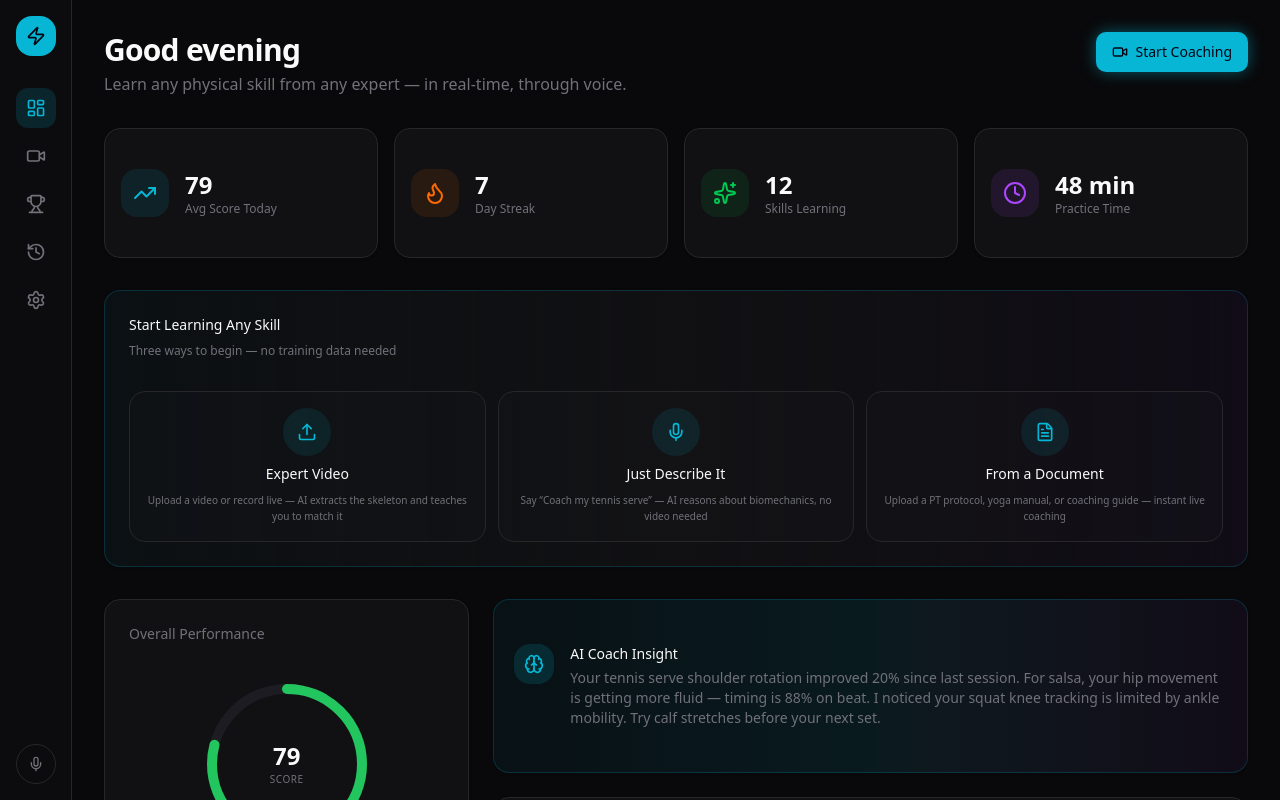
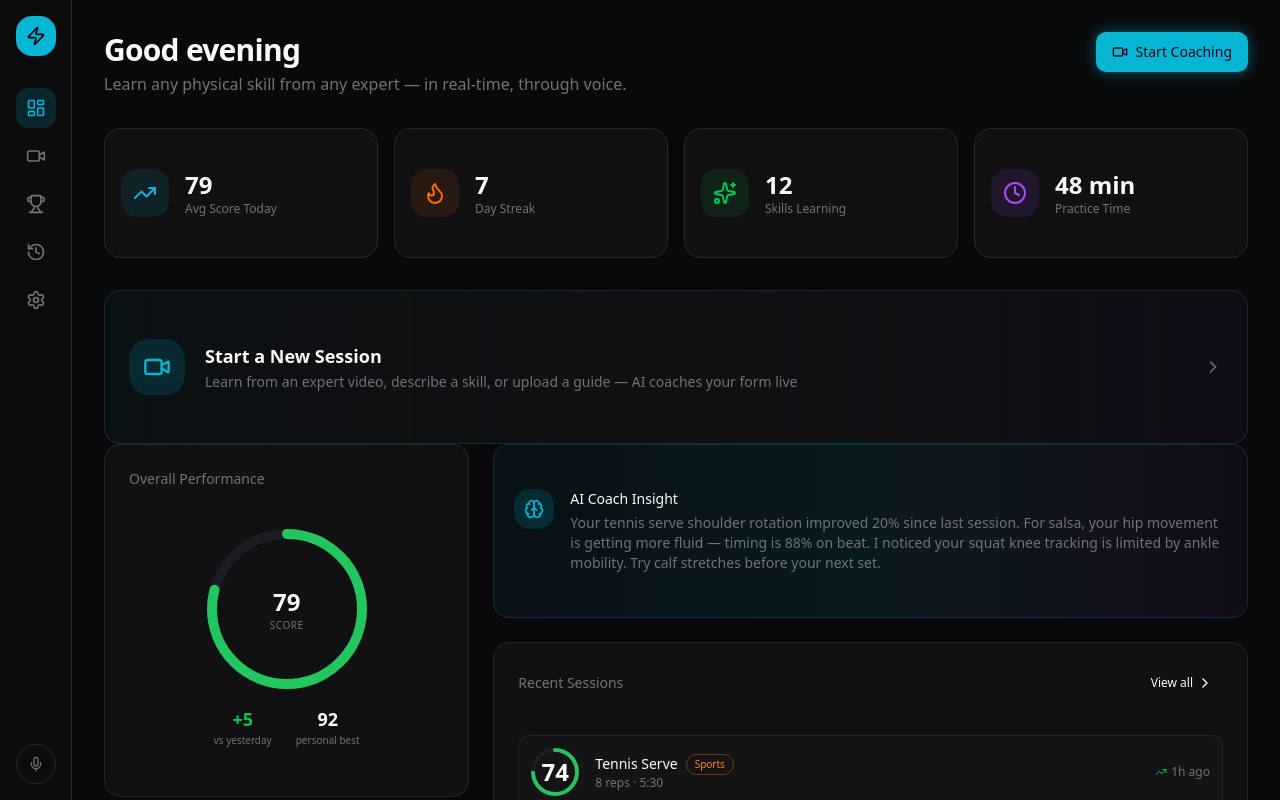
Before and after one commit to rajashekarcs2023/treehacks2026-kinetic, a Next.js app in the folder frontend/: page / in a window 1280 px wide. Built offline with nearby package versions, Linux system fonts and the light colour scheme.

Commit message:
clean up dashboard, remove duplicate mode cards

```diff
--- a/frontend/src/app/page.tsx
+++ b/frontend/src/app/page.tsx
@@ -13,9 +13,6 @@ import {
   Clock,
   ChevronRight,
   Brain,
-  Mic,
-  Upload,
-  FileText,
   Sparkles,
   Dumbbell,
   Music,
@@ -147,52 +144,23 @@ export default function Dashboard() {
         </Card>
       </div>
 
-      {/* 3 Input Paths — the key product differentiator */}
-      <Card className="bg-gradient-to-r from-primary/5 via-card to-purple-500/5 border-primary/20">
-        <CardHeader className="pb-2">
-          <CardTitle className="text-sm font-medium">Start Learning Any Skill</CardTitle>
-          <p className="text-xs text-muted-foreground">Three ways to begin — no training data needed</p>
-        </CardHeader>
-        <CardContent>
-          <div className="grid sm:grid-cols-3 gap-3">
-            <Link href="/coach?mode=video">
-              <div className="group flex flex-col items-center gap-2 p-4 rounded-xl border border-border bg-secondary/20 hover:border-primary/40 hover:bg-primary/5 transition-all cursor-pointer">
-                <div className="flex h-12 w-12 items-center justify-center rounded-full bg-primary/10 group-hover:bg-primary/20 transition-colors">
-                  <Upload className="h-5 w-5 text-primary" />
-                </div>
-                <p className="text-sm font-medium">Expert Video</p>
-                <p className="text-[10px] text-muted-foreground text-center leading-relaxed">
-                  Upload a video or record live — AI extracts the skeleton and teaches you to match it
-                </p>
-              </div>
-            </Link>
-
-            <Link href="/coach?mode=voice">
-              <div className="group flex flex-col items-center gap-2 p-4 rounded-xl border border-border bg-secondary/20 hover:border-primary/40 hover:bg-primary/5 transition-all cursor-pointer">
-                <div className="flex h-12 w-12 items-center justify-center rounded-full bg-primary/10 group-hover:bg-primary/20 transition-colors">
-                  <Mic className="h-5 w-5 text-primary" />
-                </div>
-                <p className="text-sm font-medium">Just Describe It</p>
-                <p className="text-[10px] text-muted-foreground text-center leading-relaxed">
-                  Say &ldquo;Coach my tennis serve&rdquo; — AI reasons about biomechanics, no video needed
-                </p>
-              </div>
-            </Link>
-
-            <Link href="/coach?mode=document">
-              <div className="group flex flex-col items-center gap-2 p-4 rounded-xl border border-border bg-secondary/20 hover:border-primary/40 hover:bg-primary/5 transition-all cursor-pointer">
-                <div className="flex h-12 w-12 items-center justify-center rounded-full bg-primary/10 group-hover:bg-primary/20 transition-colors">
-                  <FileText className="h-5 w-5 text-primary" />
-                </div>
-                <p className="text-sm font-medium">From a Document</p>
-                <p className="text-[10px] text-muted-foreground text-center leading-relaxed">
-                  Upload a PT protocol, yoga manual, or coaching guide — instant live coaching
-                </p>
-              </div>
-            </Link>
-          </div>
-        </CardContent>
-      </Card>
+      {/* New Session Hero CTA */}
+      <Link href="/coach">
+        <Card className="group bg-gradient-to-r from-primary/5 via-card to-purple-500/5 border-primary/20 hover:border-primary/40 transition-all cursor-pointer">
+          <CardContent className="p-6 flex items-center gap-5">
+            <div className="flex h-14 w-14 shrink-0 items-center justify-center rounded-2xl bg-primary/15 group-hover:bg-primary/20 transition-colors">
+              <Video className="h-7 w-7 text-primary" />
+            </div>
+            <div className="flex-1">
+              <p className="text-lg font-semibold">Start a New Session</p>
+              <p className="text-sm text-muted-foreground mt-0.5">
+                Learn from an expert video, describe a skill, or upload a guide — AI coaches your form live
+              </p>
+            </div>
+            <ChevronRight className="h-5 w-5 text-muted-foreground group-hover:text-primary transition-colors" />
+          </CardContent>
+        </Card>
+      </Link>
 
       <div className="grid lg:grid-cols-3 gap-6">
         {/* Left column */}
```
